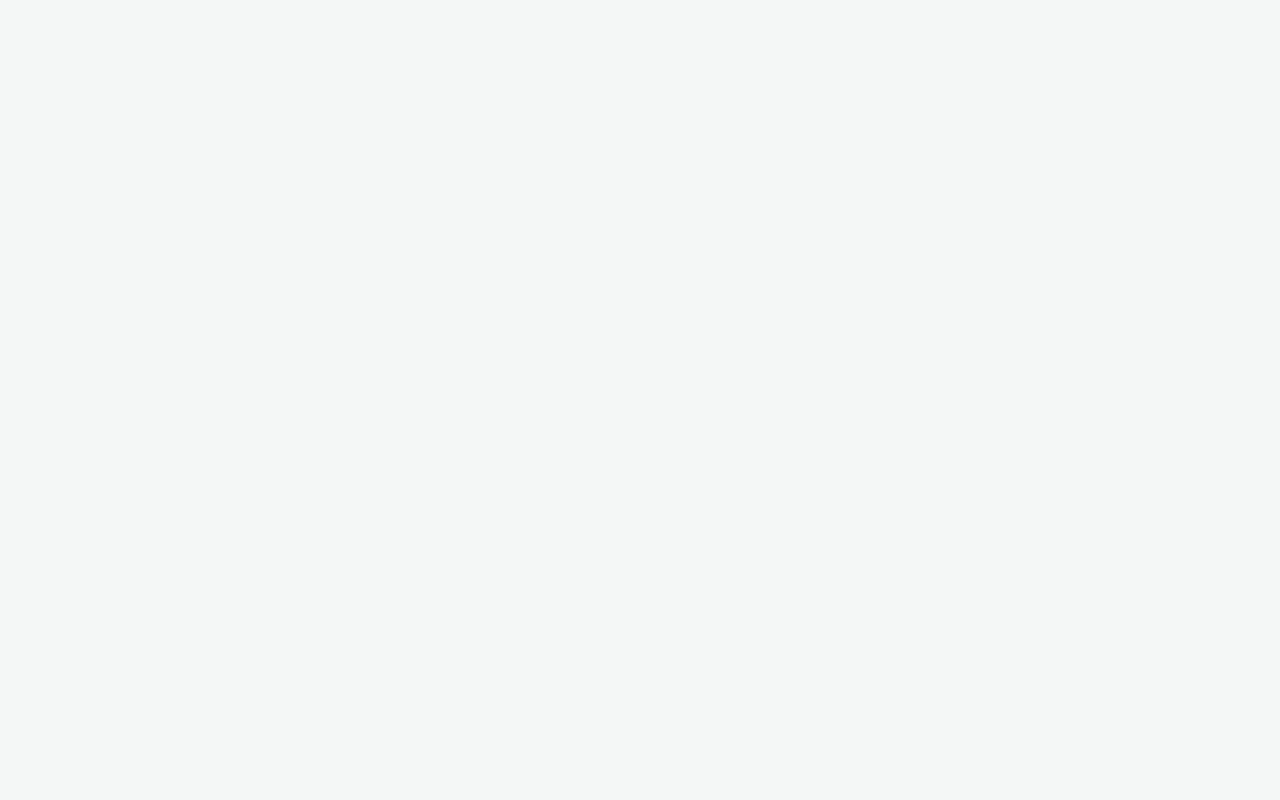
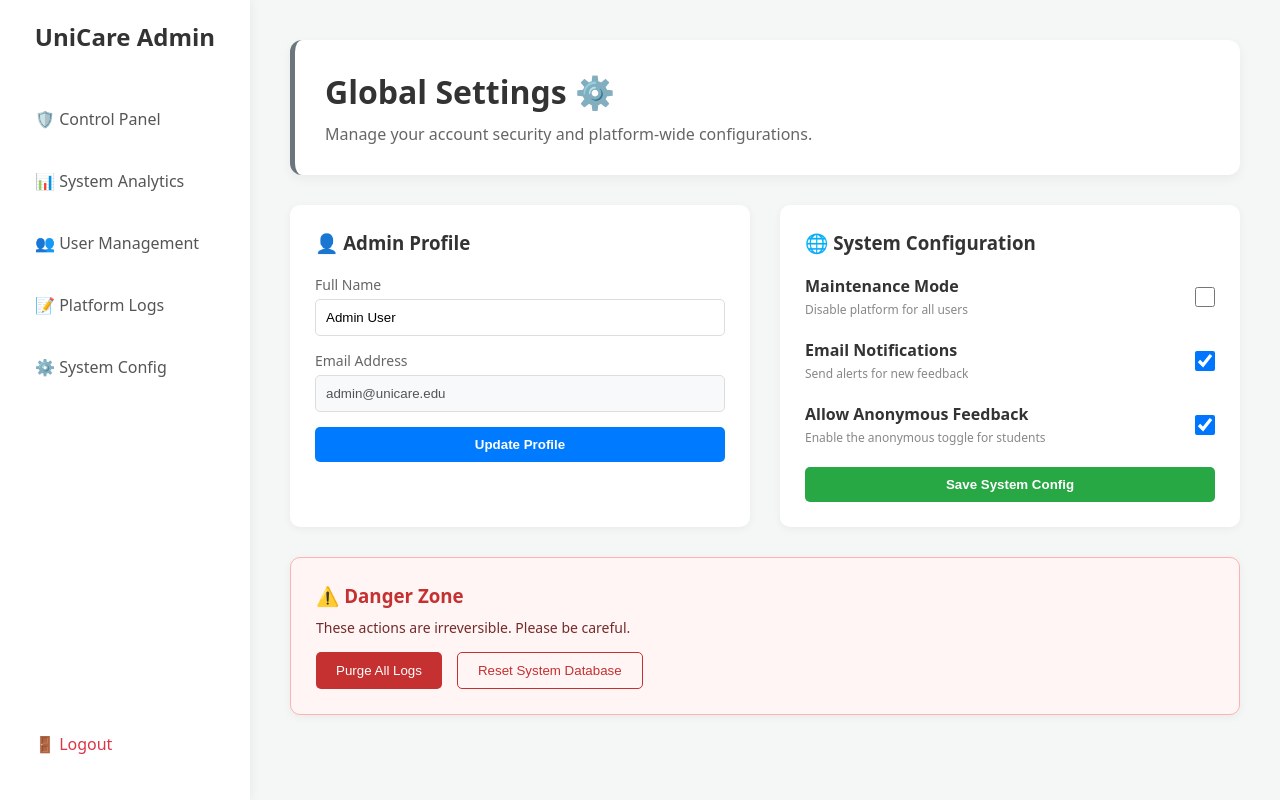
Before and after one commit to it23375314/unicare-counseling-platform, a React app in the folder frontend/: page /system-config in a window 1280 px wide. Before the commit this address had no page. Built offline with nearby package versions, Linux system fonts and the light colour scheme; the HTML template or start-up script is replaced by a standard one.

Commit message:
refactor: rename global settings to system config to avoid naming collision

```diff
--- a/frontend/src/App.jsx
+++ b/frontend/src/App.jsx
@@ -12,6 +12,7 @@ import Settings from './pages/Settings';
 import UserManagement from './pages/UserManagement';
 import PlatformLogs from './pages/PlatformLogs';
 import SystemAnalytics from './pages/SystemAnalytics';
+import SystemConfig from './pages/SystemConfig';
 
 function App() {
 
@@ -57,6 +58,7 @@ function App() {
         <Route path="/admin-users" element={<UserManagement />} />
         <Route path="/admin-logs" element={<PlatformLogs />} />
         <Route path="/admin-analytics" element={<SystemAnalytics />} />
+        <Route path="/system-config" element={<SystemConfig />} />
 
       </Routes>
     </Router>
--- a/frontend/src/pages/AdminDashboard.jsx
+++ b/frontend/src/pages/AdminDashboard.jsx
@@ -44,7 +44,7 @@ const AdminDashboard = () => {
           <li onClick={() => navigate('/admin-analytics')}>📊 System Analytics</li>
           <li onClick={() => navigate('/admin-users')}>👥 User Management</li>
           <li onClick={() => navigate('/admin-logs')}>📝 Platform Logs</li>
-          <li>⚙️ Global Settings</li>
+          <li onClick={() => navigate('/system-config')}>⚙️ System Config</li>
           <li onClick={() => navigate('/settings')}>⚙️ Settings</li>
         </ul>
         <ul style={{ flex: 0 }}>
--- a/frontend/src/pages/PlatformLogs.jsx
+++ b/frontend/src/pages/PlatformLogs.jsx
@@ -51,7 +51,7 @@ const PlatformLogs = () => {
           <li onClick={() => navigate('/admin-analytics')}>📊 System Analytics</li>
           <li onClick={() => navigate('/admin-users')}>👥 User Management</li>
           <li onClick={() => navigate('/admin-logs')}>📝 Platform Logs</li>
-          <li>⚙️ Global Settings</li>
+          <li onClick={() => navigate('/system-config')}>⚙️ System Config</li>
           <li onClick={() => navigate('/settings')}>⚙️ Settings</li>
         </ul>
         <ul style={{ flex: 0 }}>
--- a/frontend/src/pages/SystemAnalytics.jsx
+++ b/frontend/src/pages/SystemAnalytics.jsx
@@ -42,7 +42,7 @@ const SystemAnalytics = () => {
           <li onClick={() => navigate('/admin-analytics')}>📊 System Analytics</li>
           <li onClick={() => navigate('/admin-users')}>👥 User Management</li>
           <li onClick={() => navigate('/admin-logs')}>📝 Platform Logs</li>
-          <li>⚙️ Global Settings</li>
+          <li onClick={() => navigate('/system-config')}>⚙️ System Config</li>
           <li onClick={() => navigate('/settings')}>⚙️ Settings</li>
         </ul>
         <ul style={{ flex: 0 }}>
--- /dev/null
+++ b/frontend/src/pages/SystemConfig.jsx
@@ -0,0 +1,155 @@
+import React, { useState } from 'react';
+import { useNavigate } from 'react-router-dom';
+import '../styles/Dashboard.css';
+
+const SystemConfig = () => {
+  const navigate = useNavigate();
+
+  // State for form fields
+  const [profile, setProfile] = useState({
+    name: 'Admin User',
+    email: 'admin@unicare.edu',
+    role: 'Super Admin'
+  });
+
+  const [systemConfig, setSystemConfig] = useState({
+    maintenanceMode: false,
+    emailNotifications: true,
+    publicFeedback: true
+  });
+
+  const handleLogout = () => {
+    localStorage.removeItem('isLoggedIn');
+    localStorage.removeItem('userRole');
+    navigate('/');
+  };
+
+  const handleSave = () => {
+    alert("Settings saved successfully! ✅");
+  };
+
+  return (
+    <div className="dashboard-container">
+      {/* Sidebar - Consistent with other Admin pages */}
+      <div className="sidebar">
+        <h2 style={{ color: '#333' }}>UniCare Admin</h2>
+        <ul>
+          <li onClick={() => navigate('/admin-dashboard')}>🛡️ Control Panel</li>
+          <li onClick={() => navigate('/admin-analytics')}>📊 System Analytics</li>
+          <li onClick={() => navigate('/admin-users')}>👥 User Management</li>
+          <li onClick={() => navigate('/admin-logs')}>📝 Platform Logs</li>
+          <li onClick={() => navigate('/system-config')}>⚙️ System Config</li>
+        </ul>
+        <ul style={{ flex: 0 }}>
+          <li onClick={handleLogout} style={{ color: '#dc3545' }}>🚪 Logout</li>
+        </ul>
+      </div>
+
+      {/* Main Content */}
+      <div className="main-content">
+        <div className="welcome-card" style={{ borderLeft: '5px solid #6c757d' }}>
+          <h1 style={{ color: '#333', marginBottom: '10px' }}>Global Settings ⚙️</h1>
+          <p style={{ color: '#666' }}>Manage your account security and platform-wide configurations.</p>
+        </div>
+
+        <div style={{ display: 'grid', gridTemplateColumns: '1fr 1fr', gap: '30px' }}>
+
+          {/* Section 1: Admin Profile */}
+          <div style={{ background: 'white', padding: '25px', borderRadius: '10px', boxShadow: '0 2px 10px rgba(0,0,0,0.05)' }}>
+            <h3 style={{ marginBottom: '20px', color: '#333' }}>👤 Admin Profile</h3>
+            <div style={{ display: 'flex', flexDirection: 'column', gap: '15px' }}>
+              <div>
+                <label style={{ display: 'block', marginBottom: '5px', fontSize: '14px', color: '#666' }}>Full Name</label>
+                <input
+                  type="text"
+                  value={profile.name}
+                  onChange={(e) => setProfile({...profile, name: e.target.value})}
+                  style={{ width: '100%', padding: '10px', borderRadius: '5px', border: '1px solid #ddd' }}
+                />
+              </div>
+              <div>
+                <label style={{ display: 'block', marginBottom: '5px', fontSize: '14px', color: '#666' }}>Email Address</label>
+                <input
+                  type="email"
+                  value={profile.email}
+                  style={{ width: '100%', padding: '10px', borderRadius: '5px', border: '1px solid #ddd', backgroundColor: '#f8f9fa' }}
+                  disabled
+                />
+              </div>
+              <button onClick={handleSave} style={{ padding: '10px', background: '#007bff', color: 'white', border: 'none', borderRadius: '5px', cursor: 'pointer', fontWeight: 'bold' }}>
+                Update Profile
+              </button>
+            </div>
+          </div>
+
+          {/* Section 2: System Configuration */}
+          <div style={{ background: 'white', padding: '25px', borderRadius: '10px', boxShadow: '0 2px 10px rgba(0,0,0,0.05)' }}>
+            <h3 style={{ marginBottom: '20px', color: '#333' }}>🌐 System Configuration</h3>
+            <div style={{ display: 'flex', flexDirection: 'column', gap: '20px' }}>
+
+              <div style={{ display: 'flex', justifyContent: 'space-between', alignItems: 'center' }}>
+                <div>
+                  <strong style={{ display: 'block' }}>Maintenance Mode</strong>
+                  <span style={{ fontSize: '12px', color: '#888' }}>Disable platform for all users</span>
+                </div>
+                <input
+                  type="checkbox"
+                  checked={systemConfig.maintenanceMode}
+                  onChange={(e) => setSystemConfig({...systemConfig, maintenanceMode: e.target.checked})}
+                  style={{ width: '20px', height: '20px' }}
+                />
+              </div>
+
+              <div style={{ display: 'flex', justifyContent: 'space-between', alignItems: 'center' }}>
+                <div>
+                  <strong style={{ display: 'block' }}>Email Notifications</strong>
+                  <span style={{ fontSize: '12px', color: '#888' }}>Send alerts for new feedback</span>
+                </div>
+                <input
+                  type="checkbox"
+                  checked={systemConfig.emailNotifications}
+                  onChange={(e) => setSystemConfig({...systemConfig, emailNotifications: e.target.checked})}
+                  style={{ width: '20px', height: '20px' }}
+                />
+              </div>
+
+              <div style={{ display: 'flex', justifyContent: 'space-between', alignItems: 'center' }}>
+                <div>
+                  <strong style={{ display: 'block' }}>Allow Anonymous Feedback</strong>
+                  <span style={{ fontSize: '12px', color: '#888' }}>Enable the anonymous toggle for students</span>
+                </div>
+                <input
+                  type="checkbox"
+                  checked={systemConfig.publicFeedback}
+                  onChange={(e) => setSystemConfig({...systemConfig, publicFeedback: e.target.checked})}
+                  style={{ width: '20px', height: '20px' }}
+                />
+              </div>
+
+              <button onClick={handleSave} style={{ padding: '10px', background: '#28a745', color: 'white', border: 'none', borderRadius: '5px', cursor: 'pointer', fontWeight: 'bold' }}>
+                Save System Config
+              </button>
+            </div>
+          </div>
+
+          {/* Section 3: Danger Zone */}
+          <div style={{ background: '#fff5f5', padding: '25px', borderRadius: '10px', boxShadow: '0 2px 10px rgba(0,0,0,0.05)', border: '1px solid #feb2b2', gridColumn: 'span 2' }}>
+            <h3 style={{ marginBottom: '10px', color: '#c53030' }}>⚠️ Danger Zone</h3>
+            <p style={{ fontSize: '14px', color: '#742a2a', marginBottom: '15px' }}>These actions are irreversible. Please be careful.</p>
+            <div style={{ display: 'flex', gap: '15px' }}>
+              <button style={{ padding: '10px 20px', background: '#c53030', color: 'white', border: 'none', borderRadius: '5px', cursor: 'pointer' }}>
+                Purge All Logs
+              </button>
+              <button style={{ padding: '10px 20px', background: 'transparent', color: '#c53030', border: '1px solid #c53030', borderRadius: '5px', cursor: 'pointer' }}>
+                Reset System Database
+              </button>
+            </div>
+          </div>
+
+        </div>
+      </div>
+    </div>
+  );
+};
+
+export default SystemConfig;
--- a/frontend/src/pages/UserManagement.jsx
+++ b/frontend/src/pages/UserManagement.jsx
@@ -58,7 +58,7 @@ const UserManagement = () => {
           <li onClick={() => navigate('/admin-analytics')}>📊 System Analytics</li>
           <li onClick={() => navigate('/admin-users')}>👥 User Management</li>
           <li onClick={() => navigate('/admin-logs')}>📝 Platform Logs</li>
-          <li>⚙️ Global Settings</li>
+          <li onClick={() => navigate('/system-config')}>⚙️ System Config</li>
           <li onClick={() => navigate('/settings')}>⚙️ Settings</li>
         </ul>
         <ul style={{ flex: 0 }}>
```
